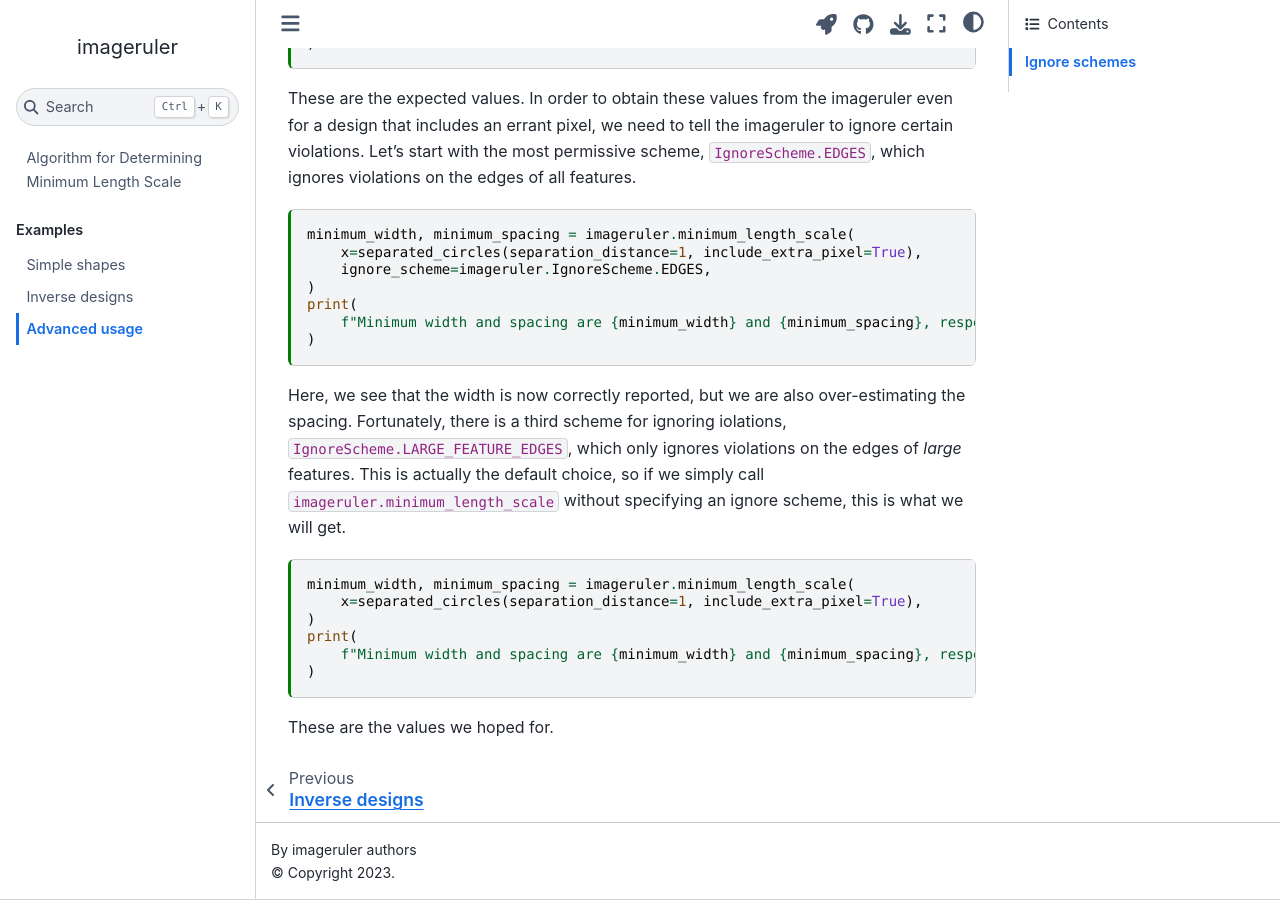
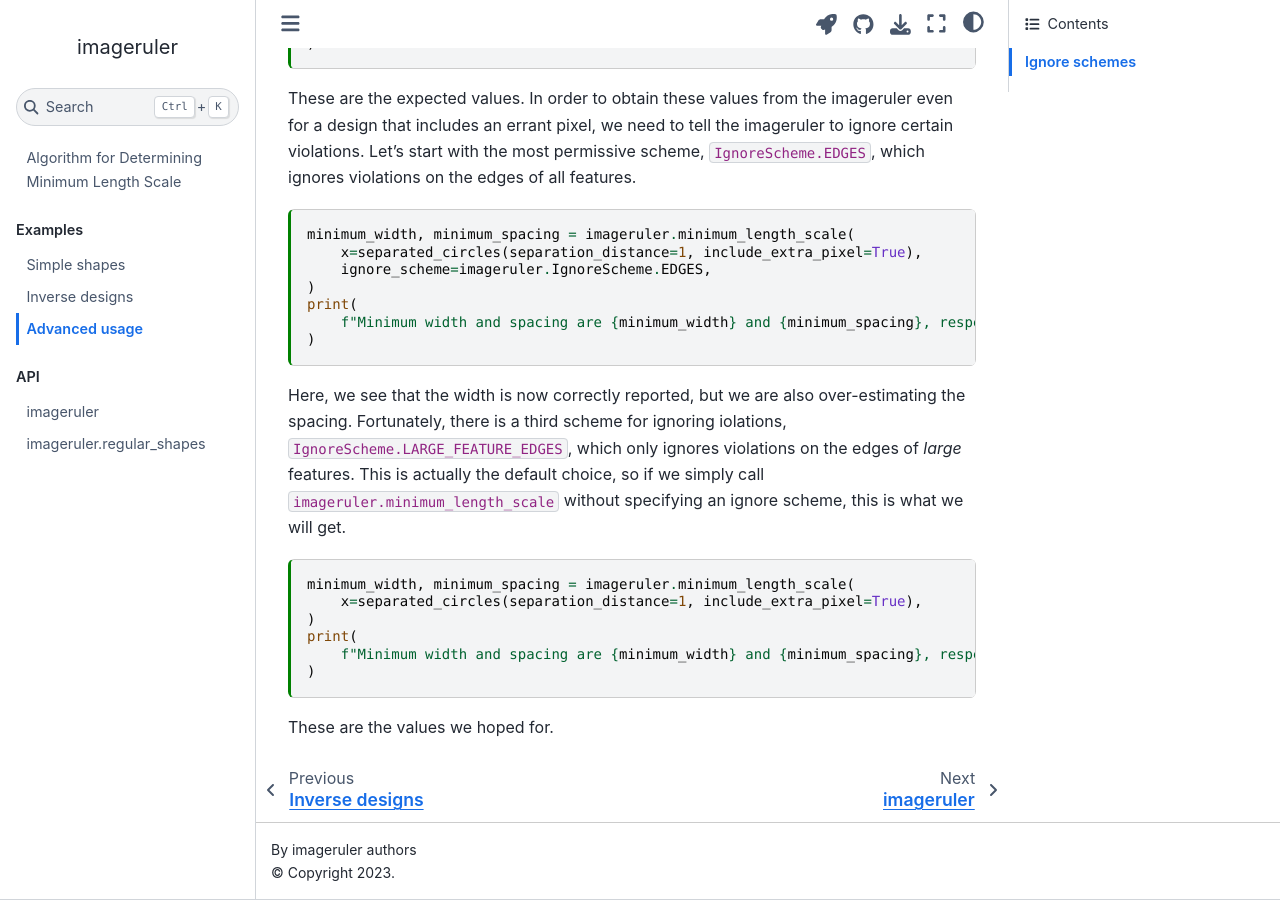
Before and after one commit to NanoComp/imageruler, a Jupyter Book: the page built from docs/notebooks/advanced.ipynb, in a window 1280 px wide and 900 px high, scrolled down 1414 px. Built offline with Jupyter Book 1.0.4 settings and Sphinx 7.4.7 and the Sphinx Book theme 1.1.4, drawn with Linux system fonts in a browser that asks for light colours.

```diff
--- a/docs/_toc.yml
+++ b/docs/_toc.yml
@@ -9,3 +9,7 @@ parts:
     - file: notebooks/simple_shapes
     - file: notebooks/to_designs
     - file: notebooks/advanced
+  - caption: API
+    chapters:
+    - file: api/imageruler
+    - file: api/regular_shapes
--- /dev/null
+++ b/docs/api/imageruler.rst
@@ -0,0 +1,5 @@
+imageruler
+===================================
+
+.. automodule:: imageruler
+    :members:
--- /dev/null
+++ b/docs/api/regular_shapes.rst
@@ -0,0 +1,5 @@
+imageruler.regular_shapes
+===================================
+
+.. automodule:: imageruler.regular_shapes
+    :members:
--- a/src/imageruler/__init__.py
+++ b/src/imageruler/__init__.py
@@ -3,6 +3,7 @@
 __version__ = "v0.2.0"
 __all__ = [
     "IgnoreScheme",
+    "kernel_for_length_scale",
     "minimum_length_scale",
     "minimum_length_scale_solid",
     "length_scale_violations_solid",
@@ -10,6 +11,7 @@ __all__ = [
 
 from imageruler.imageruler import (
     IgnoreScheme,
+    kernel_for_length_scale,
     length_scale_violations_solid,
     minimum_length_scale,
     minimum_length_scale_solid,
```
Also changed, not shown: README.md (+0 -2 lines), 1 other file.
